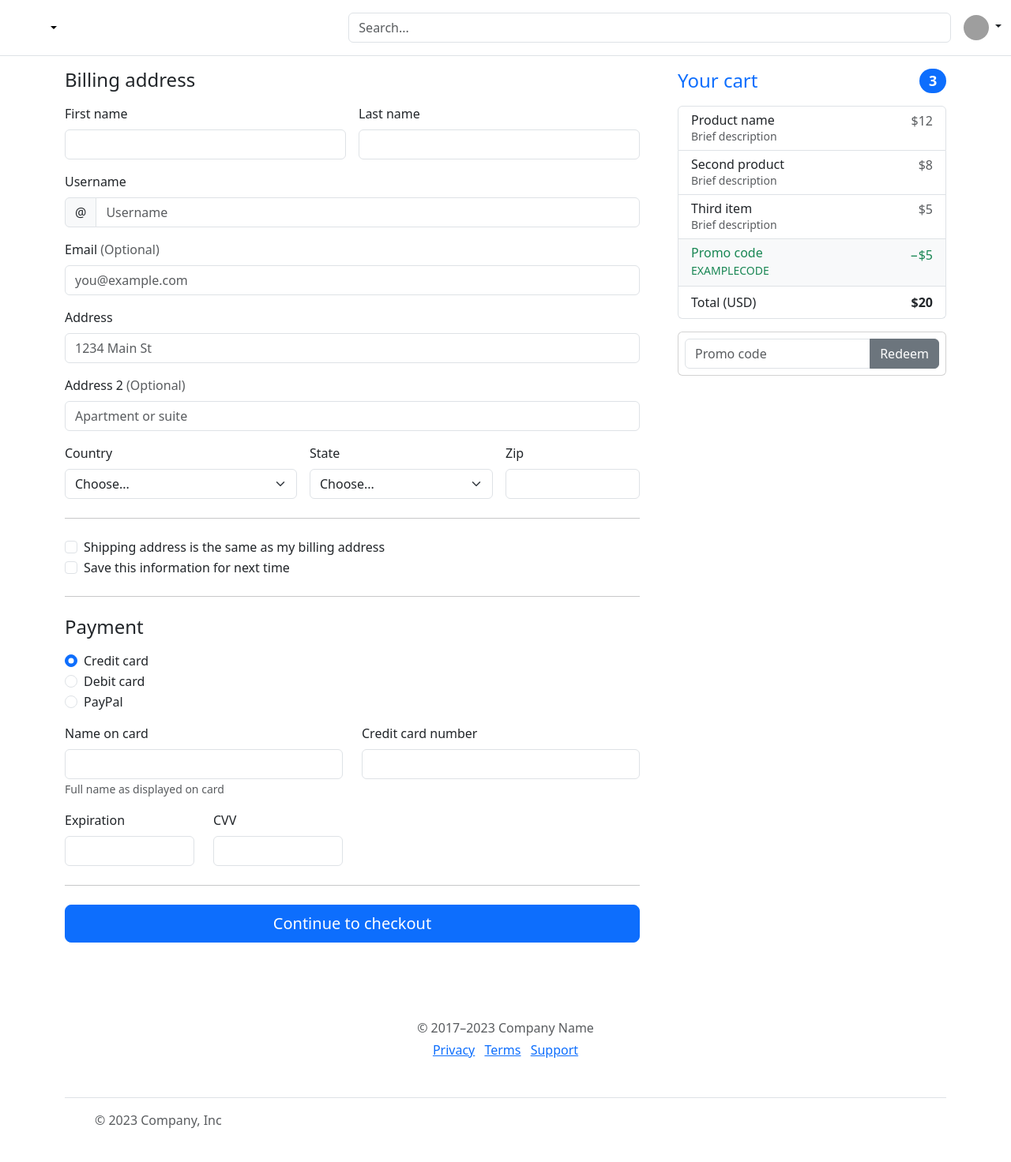
After one commit to theNaut1lus/online-car-rental, a PHP site: page /checkout.php in a window 1280 px wide. The commit adds this page. Shown: the whole page at 79% size. Run offline with PHP 8.4, Linux system fonts and the light colour scheme; grey boxes are pictures that could not be loaded.

Commit message:
Create basic views: navbar footer checkout

```diff
--- /dev/null
+++ b/checkout.php
@@ -0,0 +1,218 @@
+<?php include 'header.php'; ?>
+<div class="container">
+  <main>
+    <div class="row g-5">
+      <div class="col-md-5 col-lg-4 order-md-last">
+        <h4 class="d-flex justify-content-between align-items-center mb-3">
+          <span class="text-primary">Your cart</span>
+          <span class="badge bg-primary rounded-pill">3</span>
+        </h4>
+        <ul class="list-group mb-3">
+          <li class="list-group-item d-flex justify-content-between lh-sm">
+            <div>
+              <h6 class="my-0">Product name</h6>
+              <small class="text-body-secondary">Brief description</small>
+            </div>
+            <span class="text-body-secondary">$12</span>
+          </li>
+          <li class="list-group-item d-flex justify-content-between lh-sm">
+            <div>
+              <h6 class="my-0">Second product</h6>
+              <small class="text-body-secondary">Brief description</small>
+            </div>
+            <span class="text-body-secondary">$8</span>
+          </li>
+          <li class="list-group-item d-flex justify-content-between lh-sm">
+            <div>
+              <h6 class="my-0">Third item</h6>
+              <small class="text-body-secondary">Brief description</small>
+            </div>
+            <span class="text-body-secondary">$5</span>
+          </li>
+          <li class="list-group-item d-flex justify-content-between bg-body-tertiary">
+            <div class="text-success">
+              <h6 class="my-0">Promo code</h6>
+              <small>EXAMPLECODE</small>
+            </div>
+            <span class="text-success">−$5</span>
+          </li>
+          <li class="list-group-item d-flex justify-content-between">
+            <span>Total (USD)</span>
+            <strong>$20</strong>
+          </li>
+        </ul>
+
+        <form class="card p-2">
+          <div class="input-group">
+            <input type="text" class="form-control" placeholder="Promo code">
+            <button type="submit" class="btn btn-secondary">Redeem</button>
+          </div>
+        </form>
+      </div>
+      <div class="col-md-7 col-lg-8">
+        <h4 class="mb-3">Billing address</h4>
+        <form class="needs-validation" novalidate="">
+          <div class="row g-3">
+            <div class="col-sm-6">
+              <label for="firstName" class="form-label">First name</label>
+              <input type="text" class="form-control" id="firstName" placeholder="" value="" required="">
+              <div class="invalid-feedback">
+                Valid first name is required.
+              </div>
+            </div>
+
+            <div class="col-sm-6">
+              <label for="lastName" class="form-label">Last name</label>
+              <input type="text" class="form-control" id="lastName" placeholder="" value="" required="">
+              <div class="invalid-feedback">
+                Valid last name is required.
+              </div>
+            </div>
+
+            <div class="col-12">
+              <label for="username" class="form-label">Username</label>
+              <div class="input-group has-validation">
+                <span class="input-group-text">@</span>
+                <input type="text" class="form-control" id="username" placeholder="Username" required="">
+              <div class="invalid-feedback">
+                  Your username is required.
+                </div>
+              </div>
+            </div>
+
+            <div class="col-12">
+              <label for="email" class="form-label">Email <span class="text-body-secondary">(Optional)</span></label>
+              <input type="email" class="form-control" id="email" placeholder="you@example.com">
+              <div class="invalid-feedback">
+                Please enter a valid email address for shipping updates.
+              </div>
+            </div>
+
+            <div class="col-12">
+              <label for="address" class="form-label">Address</label>
+              <input type="text" class="form-control" id="address" placeholder="1234 Main St" required="">
+              <div class="invalid-feedback">
+                Please enter your shipping address.
+              </div>
+            </div>
+
+            <div class="col-12">
+              <label for="address2" class="form-label">Address 2 <span class="text-body-secondary">(Optional)</span></label>
+              <input type="text" class="form-control" id="address2" placeholder="Apartment or suite">
+            </div>
+
+            <div class="col-md-5">
+              <label for="country" class="form-label">Country</label>
+              <select class="form-select" id="country" required="">
+                <option value="">Choose...</option>
+                <option>United States</option>
+              </select>
+              <div class="invalid-feedback">
+                Please select a valid country.
+              </div>
+            </div>
+
+            <div class="col-md-4">
+              <label for="state" class="form-label">State</label>
+              <select class="form-select" id="state" required="">
+                <option value="">Choose...</option>
+                <option>California</option>
+              </select>
+              <div class="invalid-feedback">
+                Please provide a valid state.
+              </div>
+            </div>
+
+            <div class="col-md-3">
+              <label for="zip" class="form-label">Zip</label>
+              <input type="text" class="form-control" id="zip" placeholder="" required="">
+              <div class="invalid-feedback">
+                Zip code required.
+              </div>
+            </div>
+          </div>
+
+          <hr class="my-4">
+
+          <div class="form-check">
+            <input type="checkbox" class="form-check-input" id="same-address">
+            <label class="form-check-label" for="same-address">Shipping address is the same as my billing address</label>
+          </div>
+
+          <div class="form-check">
+            <input type="checkbox" class="form-check-input" id="save-info">
+            <label class="form-check-label" for="save-info">Save this information for next time</label>
+          </div>
+
+          <hr class="my-4">
+
+          <h4 class="mb-3">Payment</h4>
+
+          <div class="my-3">
+            <div class="form-check">
+              <input id="credit" name="paymentMethod" type="radio" class="form-check-input" checked="" required="">
+              <label class="form-check-label" for="credit">Credit card</label>
+            </div>
+            <div class="form-check">
+              <input id="debit" name="paymentMethod" type="radio" class="form-check-input" required="">
+              <label class="form-check-label" for="debit">Debit card</label>
+            </div>
+            <div class="form-check">
+              <input id="paypal" name="paymentMethod" type="radio" class="form-check-input" required="">
+              <label class="form-check-label" for="paypal">PayPal</label>
+            </div>
+          </div>
+
+          <div class="row gy-3">
+            <div class="col-md-6">
+              <label for="cc-name" class="form-label">Name on card</label>
+              <input type="text" class="form-control" id="cc-name" placeholder="" required="">
+              <small class="text-body-secondary">Full name as displayed on card</small>
+              <div class="invalid-feedback">
+                Name on card is required
+              </div>
+            </div>
+
+            <div class="col-md-6">
+              <label for="cc-number" class="form-label">Credit card number</label>
+              <input type="text" class="form-control" id="cc-number" placeholder="" required="">
+              <div class="invalid-feedback">
+                Credit card number is required
+              </div>
+            </div>
+
+            <div class="col-md-3">
+              <label for="cc-expiration" class="form-label">Expiration</label>
+              <input type="text" class="form-control" id="cc-expiration" placeholder="" required="">
+              <div class="invalid-feedback">
+                Expiration date required
+              </div>
+            </div>
+
+            <div class="col-md-3">
+              <label for="cc-cvv" class="form-label">CVV</label>
+              <input type="text" class="form-control" id="cc-cvv" placeholder="" required="">
+              <div class="invalid-feedback">
+                Security code required
+              </div>
+            </div>
+          </div>
+
+          <hr class="my-4">
+
+          <button class="w-100 btn btn-primary btn-lg" type="submit">Continue to checkout</button>
+        </form>
+      </div>
+    </div>
+  </main>
+
+  <footer class="my-5 pt-5 text-body-secondary text-center text-small">
+    <p class="mb-1">© 2017–2023 Company Name</p>
+    <ul class="list-inline">
+      <li class="list-inline-item"><a href="#">Privacy</a></li>
+      <li class="list-inline-item"><a href="#">Terms</a></li>
+      <li class="list-inline-item"><a href="#">Support</a></li>
+    </ul>
+  </footer>
+</div>
+<?php include 'footer.php'; ?>
--- a/index.php
+++ b/index.php
@@ -7,7 +7,6 @@
         </div>
         <div class="bg-body-tertiary border rounded-3">
             <div class="container">
-
                 <div class="row row-cols-1 row-cols-sm-2 row-cols-md-3 g-3">
                     <div class="col">
                         <div class="card shadow-sm">
```
